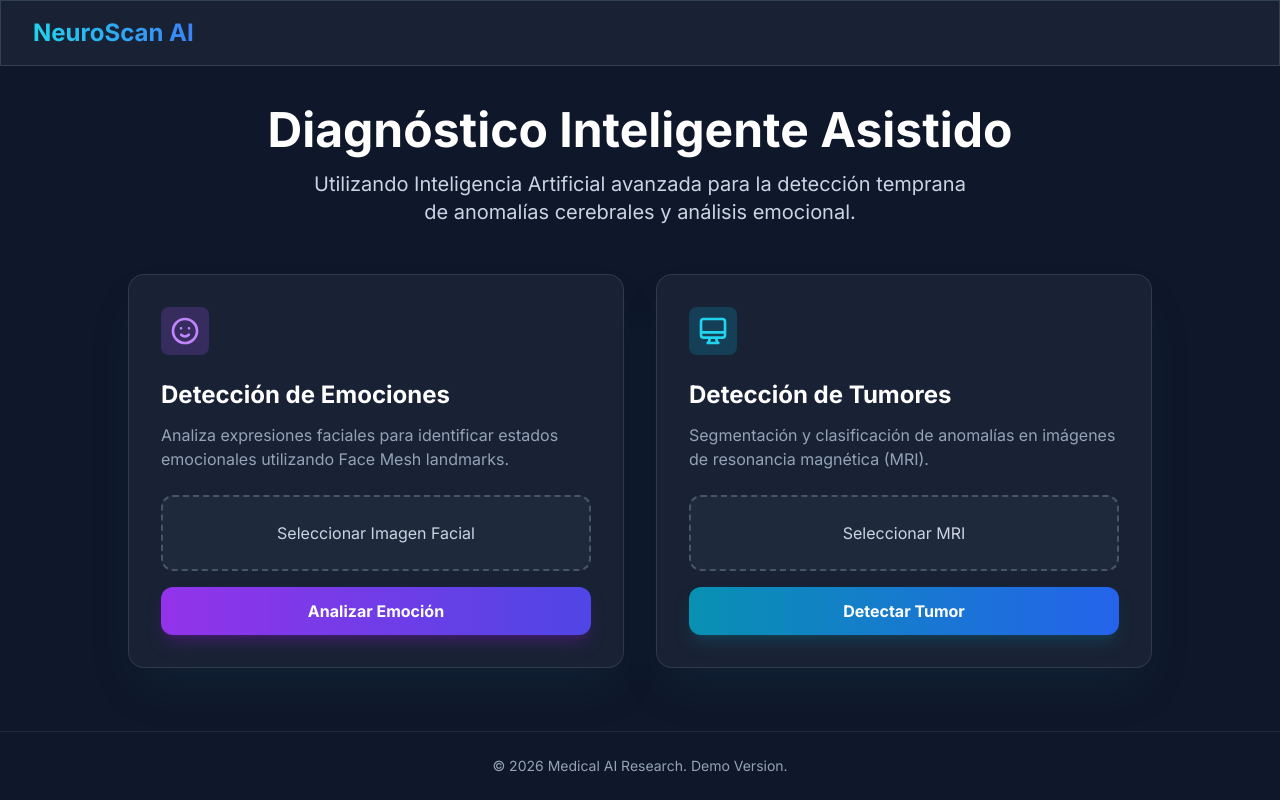
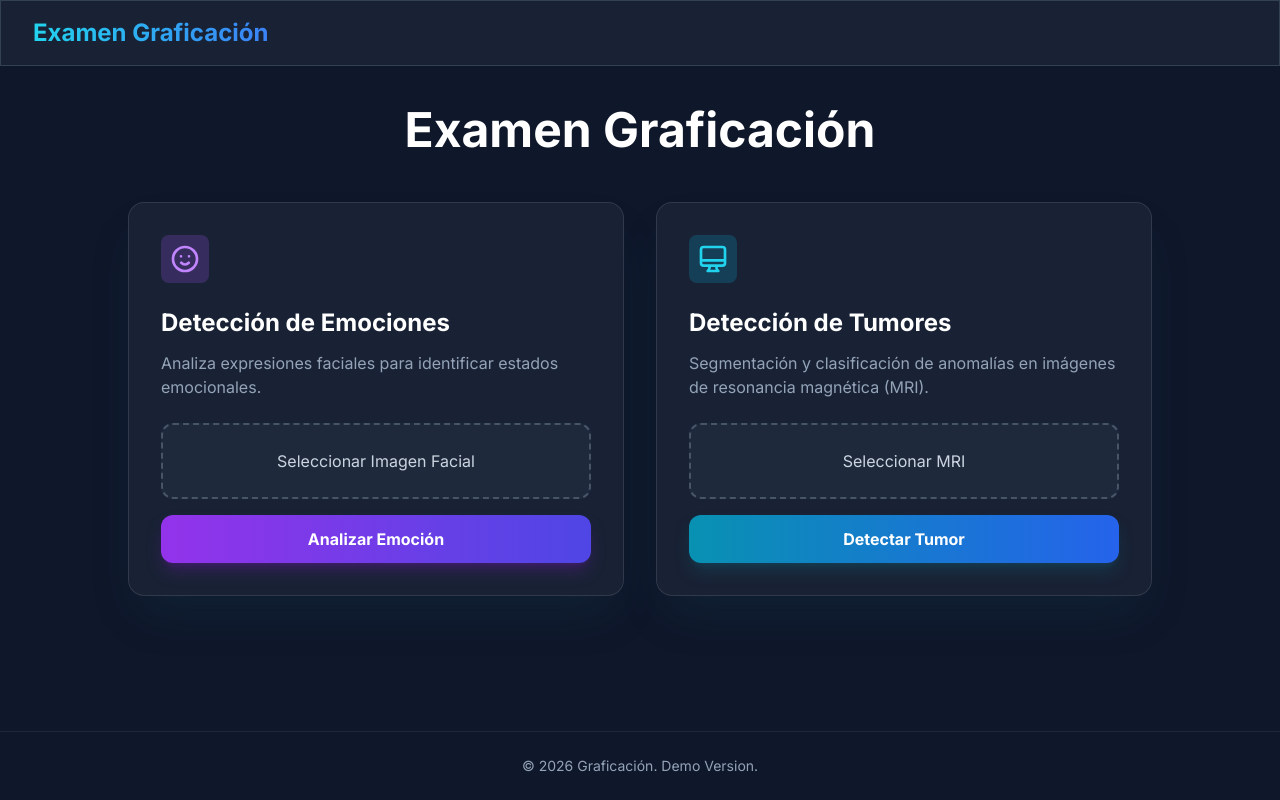
Before and after one commit to LUIGUI55/ExamenGraficionDespliegue, a Django app: page / in a window 1280 px wide. Run offline with Django 4.2, Linux system fonts and the light colour scheme; some libraries are stand-ins or nearby versions.

Commit message:
Update UI: Remove AI references and change title

```diff
--- a/core/templates/base.html
+++ b/core/templates/base.html
@@ -1,9 +1,10 @@
 <!DOCTYPE html>
 <html lang="es">
+
 <head>
     <meta charset="UTF-8">
     <meta name="viewport" content="width=device-width, initial-scale=1.0">
-    <title>Medical AI Diagnostic</title>
+    <title>Examen Graficacion</title>
     <!-- Tailwind CSS -->
     <script src="https://cdn.tailwindcss.com"></script>
     <!-- Google Fonts -->
@@ -34,9 +35,11 @@
     </script>
     <style>
         body {
-            background-color: #0f172a; /* Slate 900 */
+            background-color: #0f172a;
+            /* Slate 900 */
             color: #f8fafc;
         }
+
         .glass-panel {
             background: rgba(30, 41, 59, 0.7);
             backdrop-filter: blur(10px);
@@ -44,14 +47,16 @@
         }
     </style>
 </head>
+
 <body class="antialiased min-h-screen flex flex-col">
     <!-- Navbar -->
     <nav class="glass-panel sticky top-0 z-50 border-b border-slate-700">
         <div class="max-w-7xl mx-auto px-4 sm:px-6 lg:px-8">
             <div class="flex items-center justify-between h-16">
                 <div class="flex items-center">
-                    <span class="text-2xl font-bold bg-clip-text text-transparent bg-gradient-to-r from-cyan-400 to-blue-500">
-                        NeuroScan AI
+                    <span
+                        class="text-2xl font-bold bg-clip-text text-transparent bg-gradient-to-r from-cyan-400 to-blue-500">
+                        Examen Graficación
                     </span>
                 </div>
             </div>
@@ -66,8 +71,9 @@
     <!-- Footer -->
     <footer class="border-t border-slate-800 bg-slate-900 py-6">
         <div class="text-center text-slate-400 text-sm">
-            <p>&copy; 2026 Medical AI Research. Demo Version.</p>
+            <p>&copy; 2026 Graficación. Demo Version.</p>
         </div>
     </footer>
 </body>
+
 </html>
--- a/core/templates/index.html
+++ b/core/templates/index.html
@@ -3,12 +3,8 @@
 {% block content %}
 <div class="text-center mb-12">
     <h1 class="text-4xl md:text-5xl font-extrabold text-white mb-4">
-        Diagnóstico Inteligente Asistido
+        Examen Graficación
     </h1>
-    <p class="text-xl text-slate-300 max-w-2xl mx-auto">
-        Utilizando Inteligencia Artificial avanzada para la detección temprana de anomalías cerebrales y análisis
-        emocional.
-    </p>
 </div>
 
 <div class="grid md:grid-cols-2 gap-8 max-w-5xl mx-auto">
@@ -24,7 +20,7 @@
         </div>
         <h2 class="text-2xl font-bold text-white mb-3">Detección de Emociones</h2>
         <p class="text-slate-400 mb-6">
-            Analiza expresiones faciales para identificar estados emocionales utilizando Face Mesh landmarks.
+            Analiza expresiones faciales para identificar estados emocionales.
         </p>
         <form action="/predict/emotion" method="post" enctype="multipart/form-data" class="space-y-4">
             {% csrf_token %}
--- a/core/templates/result.html
+++ b/core/templates/result.html
@@ -26,7 +26,8 @@
             <div class="space-y-6">
                 <!-- Result Image -->
                 <div class="space-y-4">
-                    <h3 class="text-lg font-semibold text-slate-300 border-b border-slate-700 pb-2">Análisis de IA</h3>
+                    <h3 class="text-lg font-semibold text-slate-300 border-b border-slate-700 pb-2">Resultado Análisis
+                    </h3>
                     <div
                         class="rounded-xl overflow-hidden border border-slate-700 bg-black/50 aspect-square flex items-center justify-center relative">
                         <img src="{{ processed_url }}" alt="Processed" class="max-h-full max-w-full object-contain">
```
